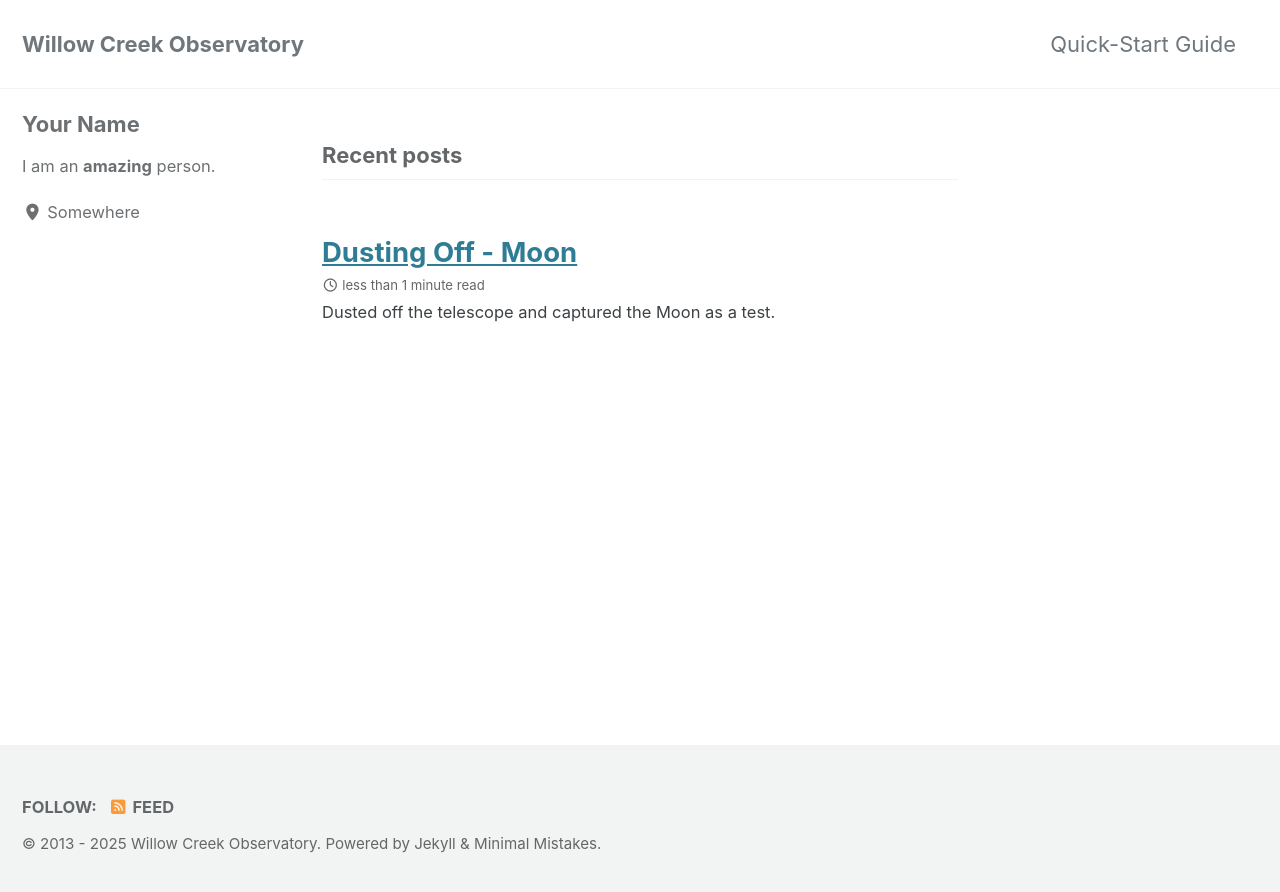
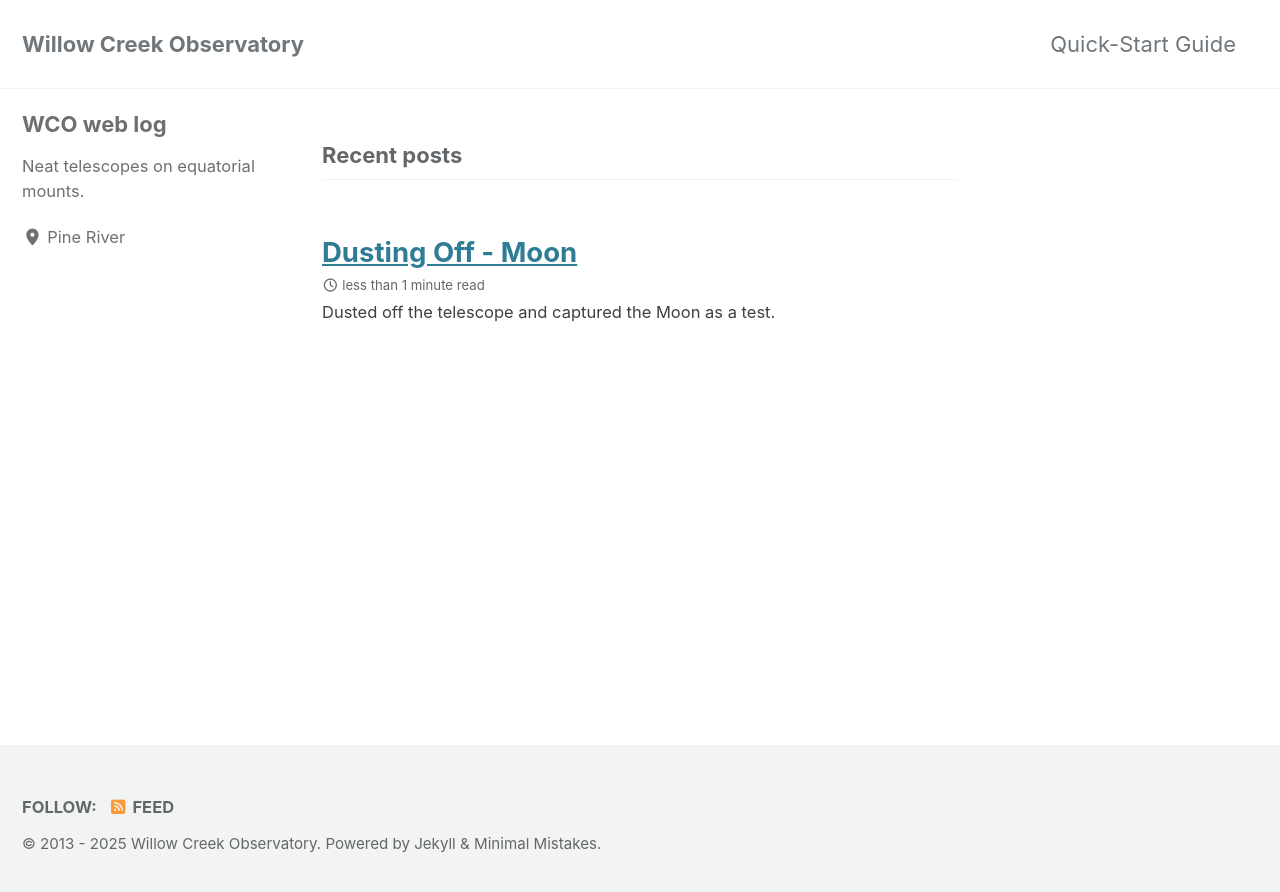
Before and after one commit to ethos101/ethos101.github.io, a Jekyll site: the page built from index.html, in a window 1280 px wide. Shown: the top 892 px of the page. Built offline with Jekyll 4.4.1, drawn with Linux system fonts in a browser that asks for light colours; cached includes are drawn as plain includes; the list of posts is cut into pages by our own code.

Commit message:
update author name

```diff
--- a/_config.yml
+++ b/_config.yml
@@ -113,10 +113,10 @@ analytics:
 
 # Site Author
 author:
-  name             : "Your Name"
+  name             : "WCO web log"
   avatar           : # path of avatar image, e.g. "/assets/images/bio-photo.jpg"
-  bio              : "I am an **amazing** person."
-  location         : "Somewhere"
+  bio              : "Neat telescopes on equatorial mounts."
+  location         : "Pine River"
   email            :
   links:
     - label: "Email"
```
